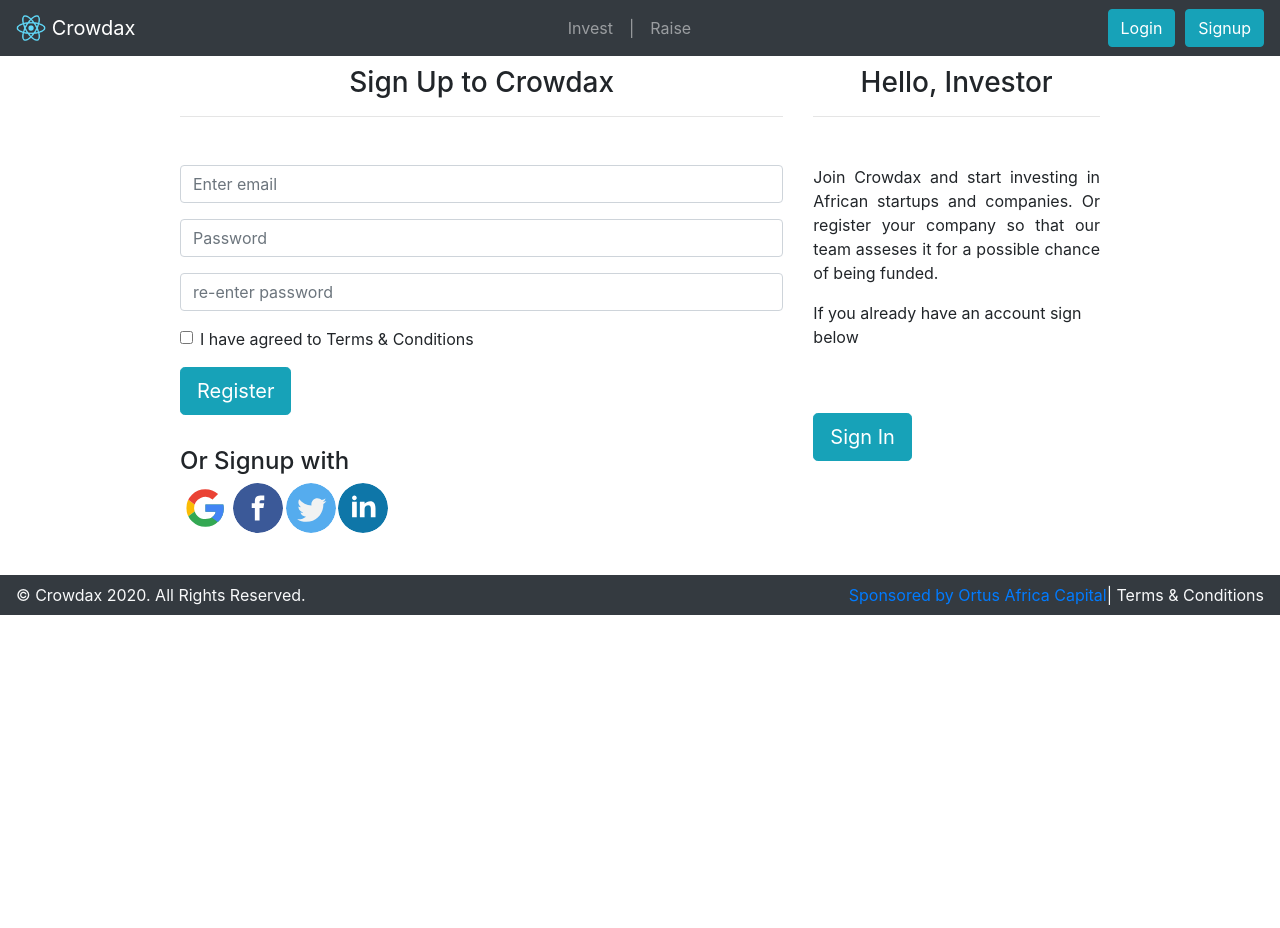
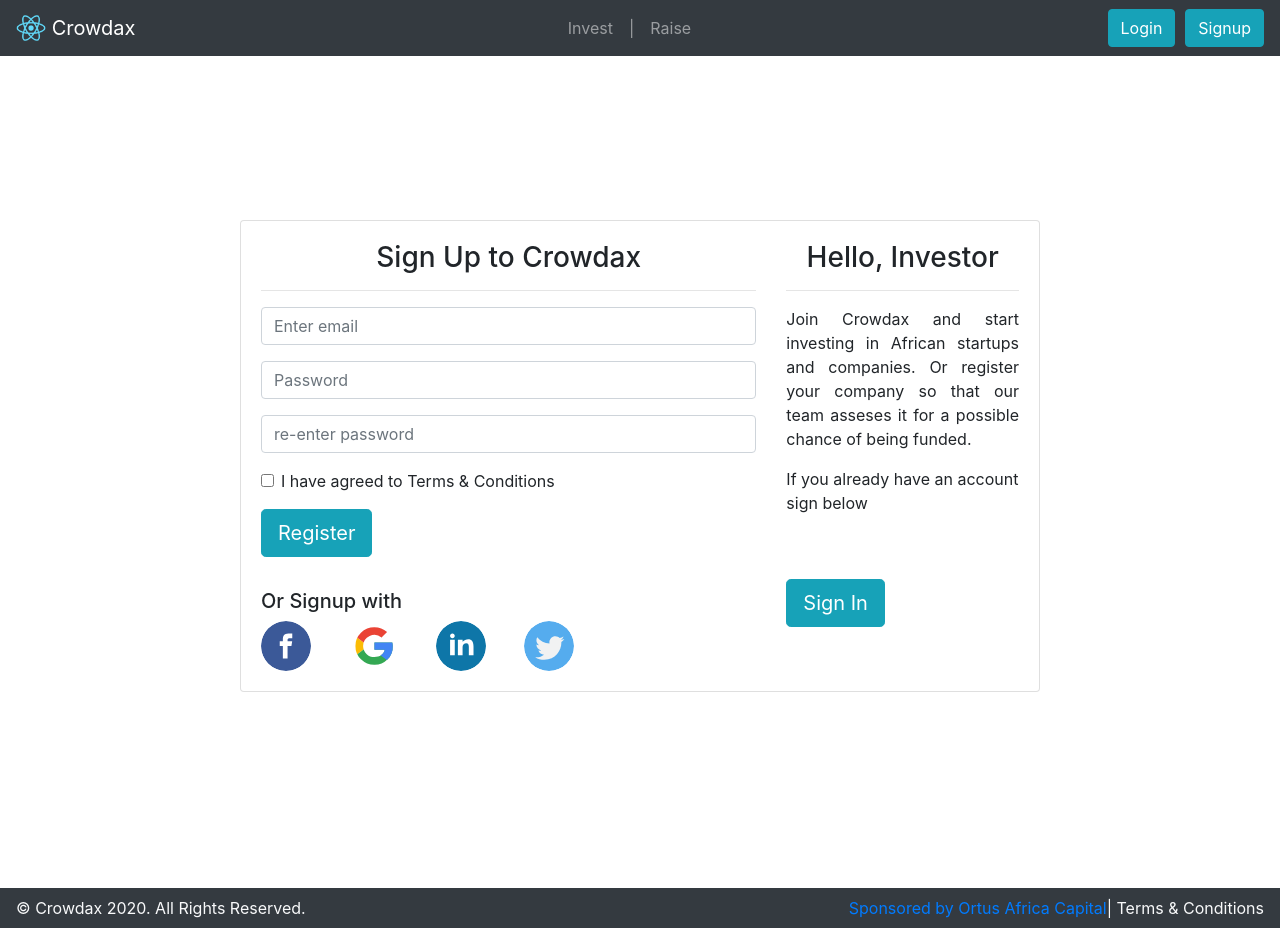
Before and after one commit to OrtusAfricaCapital/crowdax-frontend, a React (Create React App) app: page /signup in a window 1280 px wide. Before the commit the page ends 800 px from the top, so only its background shows below. Built offline with nearby package versions, Linux system fonts and the light colour scheme.

Commit message:
cleaned up ui signup

```diff
--- a/package.json
+++ b/package.json
@@ -11,6 +11,7 @@
     "@testing-library/react": "^11.2.3",
     "@testing-library/user-event": "^12.6.0",
     "bootstrap": "^4.6.0",
+    "firebase": "^8.2.7",
     "react": "^17.0.1",
     "react-bootstrap": "^1.4.3",
     "react-dom": "^17.0.1",
--- /dev/null
+++ b/src/components/signup/IconsForSigning.jsx
@@ -0,0 +1,19 @@
+import React, { Component } from "react";
+import { Col, Image } from "react-bootstrap";
+
+export class IconsForSigning extends Component {
+  render() {
+    return (
+      <Col md={{ span: 2, offset: 0 }}>
+        <Image
+          src={this.props.Icon.iconUrl}
+          width="50px"
+          height="50px"
+          roundedCircle
+        />
+      </Col>
+    );
+  }
+}
+
+export default IconsForSigning;
--- a/src/components/signup/Signup.jsx
+++ b/src/components/signup/Signup.jsx
@@ -1,21 +1,42 @@
 import React, { Component } from "react";
-import { Button, Col, Form, Row, Container, Image } from "react-bootstrap";
+import {
+  Button,
+  Col,
+  Form,
+  Row,
+  Container,
+  Image,
+  Card,
+} from "react-bootstrap";
+import { Link } from "react-router-dom";
+import IconsForSigning from "./IconsForSigning";
 import googleIcon from "../../assests/google_icon.svg";
 import facebookIcon from "../../assests/facebook_icon.svg";
 import twitterIcon from "../../assests/twitter_icon.svg";
 import linkedinIcon from "../../assests/linkedin_icon.svg";
-import { Link } from "react-router-dom";
 
 class SignUp extends Component {
+  state = {
+    Icons: [
+      { id: 1, iconUrl: facebookIcon },
+      { id: 2, iconUrl: googleIcon },
+      { id: 3, iconUrl: linkedinIcon },
+      { id: 4, iconUrl: twitterIcon },
+    ],
+  };
   render() {
     return (
-      <div>
-        <Container>
-          <Row style={{ margin: "10px 80px" }}>
-            <Col sm={8} style={{ boxShadow: "5px #ffffff" }}>
-              <h3 align="center">Sign Up to Crowdax</h3>
+      <Container
+        className="d-flex align-items-center justify-content-center"
+        style={{ minHeight: "100vh" }}
+      >
+        <div className="w-100" style={{ maxWidth: "800px" }}>
+          <Card>
+            <Card.Body>
+              <Row>
+                <Col sm={8}>
+                  <h3 align="center ">Sign Up to Crowdax</h3>
                   <hr />
-              <p className="p-2" />
                   <Form>
                     <Form.Group controlId="formBasicEmail">
                       <Form.Control type="email" placeholder="Enter email" />
@@ -42,52 +63,20 @@ class SignUp extends Component {
                     </Button>
                   </Form>
                   <p className="p-2" />
-              <h4> Or Signup with </h4>
+                  <h5> Or Signup with </h5>
                   <Row>
-                <Col md={{ span: 1, offset: 0 }}>
-                  <Image
-                    src={googleIcon}
-                    width="50px"
-                    height="50px"
-                    roundedCircle
-                  />
-                </Col>
-
-                <Col md={{ span: 1, offset: 0 }}>
-                  <Image
-                    src={facebookIcon}
-                    width="50px"
-                    height="50px"
-                    roundedCircle
-                  />
-                </Col>
-                <Col md={{ span: 1, offset: 0 }}>
-                  <Image
-                    src={twitterIcon}
-                    width="50px"
-                    height="50px"
-                    roundedCircle
-                  />
-                </Col>
-
-                <Col md={{ span: 1, offset: 0 }}>
-                  <Image
-                    src={linkedinIcon}
-                    width="50px"
-                    height="50px"
-                    roundedCircle
-                  />
-                </Col>
+                    {this.state.Icons.map((Icon) => (
+                      <IconsForSigning key={Icon.id} Icon={Icon} />
+                    ))}
                   </Row>
                 </Col>
-            <Col sm={4}>
+                <Col className="w-500" style={{ maxWidth: "500px" }}>
                   <h3 align="center">Hello, Investor</h3>
                   <hr />
-              <p className="p-2" />
                   <p align="justify">
                     Join Crowdax and start investing in African startups and
-                companies. Or register your company so that our team asseses it
-                for a possible chance of being funded.
+                    companies. Or register your company so that our team asseses
+                    it for a possible chance of being funded.
                   </p>
                   <p>If you already have an account sign below</p>
                   <p className="p-3" />
@@ -98,8 +87,10 @@ class SignUp extends Component {
                   </Link>
                 </Col>
               </Row>
+            </Card.Body>
+          </Card>
+        </div>
       </Container>
-      </div>
     );
   }
 }
```
Also changed, not shown: src/firebase.jsx (added, +14 -0 lines), 2 other files (tests, documents, lock files or other folders). Lines whose indentation alone changed are shown as unchanged.
